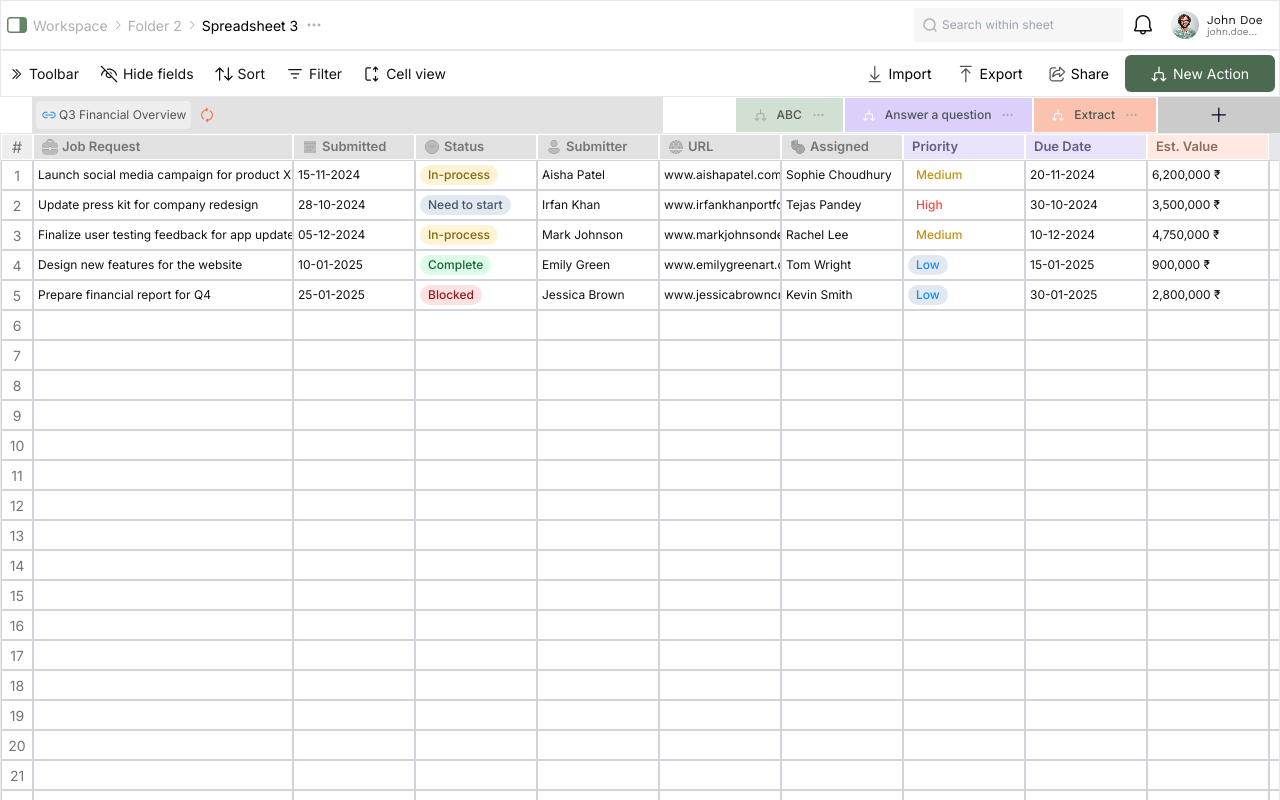
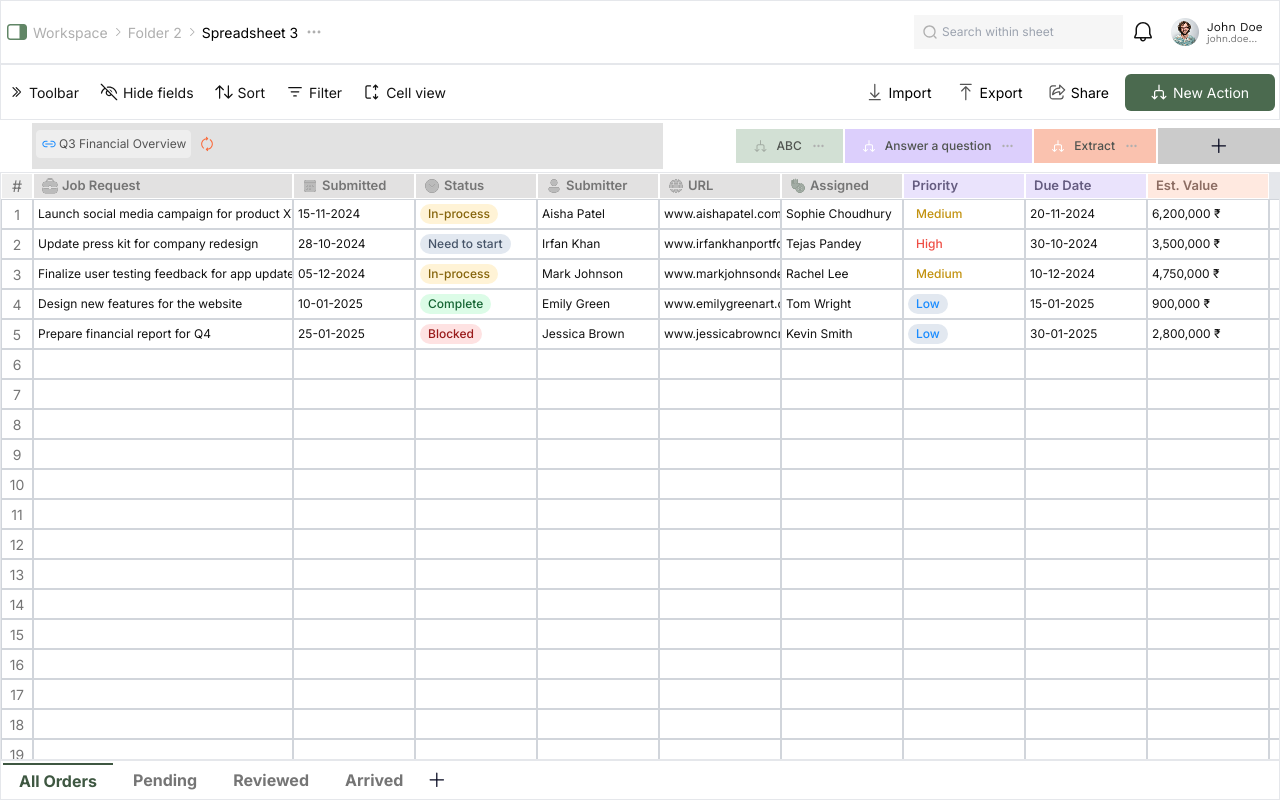
Before and after one commit to prashantsingh019/Spreadsheet-Clone, a React (Vite) app: page / in a window 1280 px wide. Shown: the top 800 px of the page. Built offline with nearby package versions, Linux system fonts and the light colour scheme.

Commit message:
app css adjust

```diff
--- a/src/App.tsx
+++ b/src/App.tsx
@@ -17,7 +17,7 @@ function App() {
   const [activeSheet, setActiveSheet] = useState(0);
 
   return (
-    <main className="w-screen min-h-screen flex flex-col gap-.5 overflow-hidden bg-[#FFFFFF] ">
+    <main className="w-screen h-screen flex flex-col gap-.5 overflow-hidden bg-[#FFFFFF] ">
       <TitleBar /> {/* height: 8% */}
       <ToolBar /> {/* height: 7% */}
       <FormulaBar /> {/* height: 6.5% */}
```
